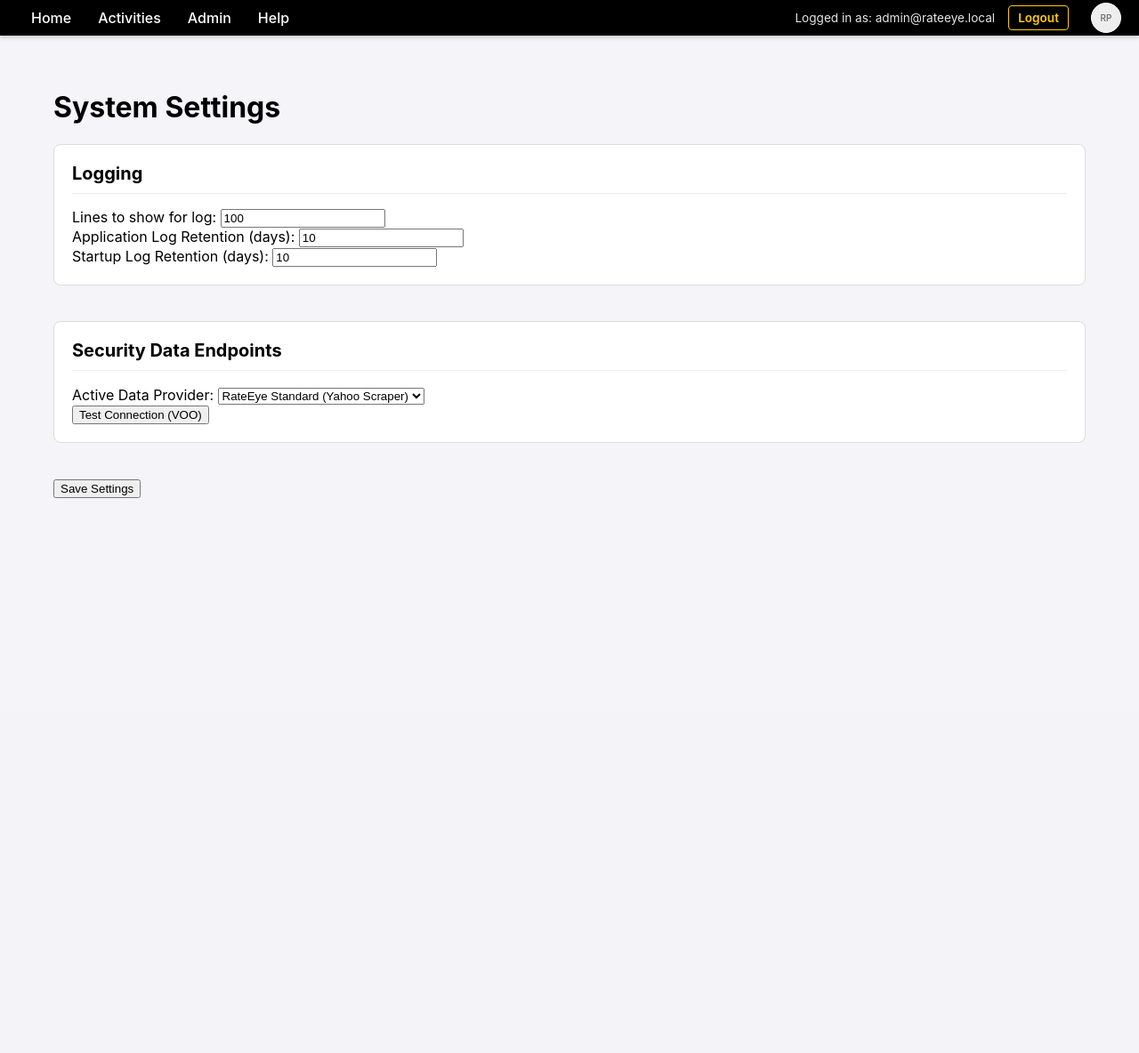
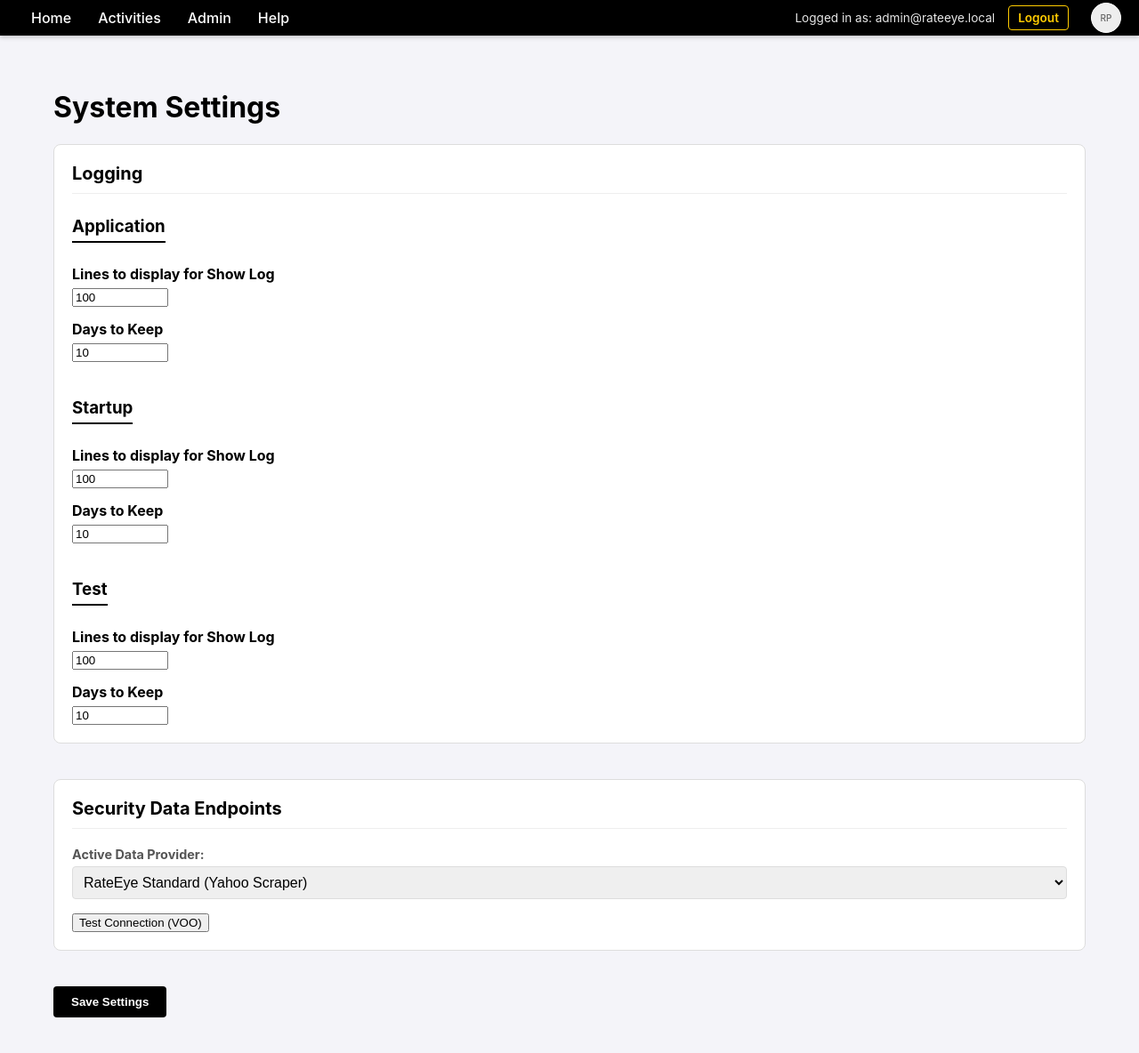
Before and after one commit to pjtallman/RateEye, a FastAPI app: page /settings/system in a window 1280 px wide. Shown: the whole page at 89% size. Before the commit the page ends 560 px from the top, so only its background shows below. Run offline with FastAPI, Linux system fonts and the light colour scheme; the visitor is signed in with stand-in values (Sample User, id 1).

Commit message:
System settings improvements

```diff
--- a/src/rateeye/locales/translations.json
+++ b/src/rateeye/locales/translations.json
@@ -25,9 +25,11 @@
         "msg_endpoint_ok": "Connection Successful! Received data for VOO.",
         "msg_endpoint_fail": "Connection Failed! The endpoint is not responding correctly.",
         "err_duplicate_symbol": "Security with this symbol already exists.",
-        "label_log_lines": "Lines to show for log:",
-        "label_app_log_retention": "Application Log Retention (days):",
-        "label_startup_log_retention": "Startup Log Retention (days):",
+        "heading_app_log": "Application",
+        "heading_startup_log": "Startup",
+        "heading_test_log": "Test",
+        "label_log_lines": "Lines to display for Show Log",
+        "label_log_retention": "Days to Keep",
         "btn_save": "Save",
         "btn_save_settings": "Save Settings",
         "btn_ok": "OK",
@@ -180,9 +182,11 @@
         "msg_endpoint_ok": "¡Conexión Exitosa! Se recibieron datos para VOO.",
         "msg_endpoint_fail": "¡Conexión Fallida! El punto final no responde correctamente.",
         "err_duplicate_symbol": "Ya existe un valor con este símbolo.",
-        "label_log_lines": "Líneas de registro a mostrar:",
-        "label_app_log_retention": "Retención del Registro de Aplicación (días):",
-        "label_startup_log_retention": "Retención del Registro de Inicio (días):",
+        "heading_app_log": "Registro de Aplicación",
+        "heading_startup_log": "Registro de Inicio",
+        "heading_test_log": "Registro de Pruebas Unitarias",
+        "label_log_lines": "Número de líneas para Ver Registro",
+        "label_log_retention": "Días a Guardar",
         "btn_save": "Guardar",
         "btn_save_settings": "Guardar Configuración",
         "btn_ok": "Aceptar",
--- a/src/rateeye/main.py
+++ b/src/rateeye/main.py
@@ -81,16 +81,22 @@ def rotate_logs():
 def cleanup_logs(db: Session):
     """Deletes old log archives based on system retention settings."""
     if IS_TESTING: return
-    app_days = int(get_system_setting(db, "app_log_retention", "10"))
-    start_days = int(get_system_setting(db, "startup_log_retention", "10"))
+    retention_map = {
+        "RateEye.log": "app_log_retention",
+        "startup.log": "startup_log_retention",
+        "test_RateEye.log": "test_log_retention"
+    }
     now = datetime.now()
     for filename in os.listdir(LOG_DIR):
         if not filename.endswith(".log") or "_" not in filename: continue
         try:
-            date_str = filename.split("_")[0]
+            date_str, suffix = filename.split("_", 1)
+            setting_name = retention_map.get(suffix)
+            if not setting_name: continue
+
+            days = int(get_system_setting(db, setting_name, "10"))
             file_date = datetime.strptime(date_str, "%Y%m%d")
-            diff = (now - file_date).days
-            if ("RateEye.log" in filename and diff >= app_days) or ("startup.log" in filename and diff >= start_days):
+            if (now - file_date).days >= days:
                 os.remove(os.path.join(LOG_DIR, filename))
                 logger.info(f"Deleted old log: {filename}")
         except Exception as e: logger.error(f"Error cleaning {filename}: {e}")
@@ -376,8 +382,9 @@ async def system_export(filename: str = Form(...), include_logging: bool = Form(
     export_payload = {"metadata": {"type": "system_config", "version": get_system_setting(db, "version", "unknown"), "timestamp": datetime.now().isoformat()}}
     settings_data = {}
     if include_logging:
-        s = db.query(SystemSetting).filter(SystemSetting.name == "log_lines").first()
-        if s: settings_data["log_lines"] = s.value
+        for k in ["app_log_lines", "app_log_retention", "startup_log_lines", "startup_log_retention", "test_log_lines", "test_log_retention"]:
+            s = db.query(SystemSetting).filter(SystemSetting.name == k).first()
+            if s: settings_data[k] = s.value
     if include_endpoints:
         for k in ["security_data_endpoint", "security_data_api_key"]:
             s = db.query(SystemSetting).filter(SystemSetting.name == k).first()
@@ -435,9 +442,12 @@ async def system_import(file: UploadFile = File(...), include_logging: bool = Fo
         if data.get("metadata", {}).get("type") != "system_config": raise Exception("Invalid file type")
         if "system_settings" in data:
             s_data = data["system_settings"]
-            if include_logging and "log_lines" in s_data:
-                s = db.query(SystemSetting).filter(SystemSetting.name == "log_lines").first()
-                if s: s.value = s_data["log_lines"]
+            if include_logging:
+                for k in ["app_log_lines", "app_log_retention", "startup_log_lines", "startup_log_retention", "test_log_lines", "test_log_retention"]:
+                    if k in s_data:
+                        s = db.query(SystemSetting).filter(SystemSetting.name == k).first()
+                        if s: s.value = s_data[k]
+                        else: db.add(SystemSetting(name=k, value=s_data[k], is_system=True))
             if include_endpoints:
                 for k in ["security_data_endpoint", "security_data_api_key"]:
                     if k in s_data:
@@ -497,27 +507,47 @@ async def upload_photo(file: UploadFile = File(...), user: User = Depends(login_
 async def system_settings_page(request: Request, accept_language: str = Header(None), user: User = Depends(check_page_permission), db: Session = Depends(get_db)):
     t = get_text(accept_language)
     return templates.TemplateResponse(request, "system_settings.html", {
-        "t": t, "line_count": get_system_setting(db, "log_lines", "100"), "user": user,
+        "t": t, "user": user,
+        "app_log_lines": get_system_setting(db, "app_log_lines", "100"),
         "app_log_retention": get_system_setting(db, "app_log_retention", "10"),
+        "startup_log_lines": get_system_setting(db, "startup_log_lines", "100"),
         "startup_log_retention": get_system_setting(db, "startup_log_retention", "10"),
+        "test_log_lines": get_system_setting(db, "test_log_lines", "100"),
+        "test_log_retention": get_system_setting(db, "test_log_retention", "10"),
         "active_endpoint": get_system_setting(db, "security_data_endpoint", "yahoo"),
         "active_key": get_system_setting(db, "security_data_api_key", "")
     })
 
 @app.post("/settings/system", tags=[PageType.SETTINGS])
-async def save_system_settings(log_lines: str = Form(...), app_log_retention: str = Form("10"), startup_log_retention: str = Form("10"), security_data_endpoint: str = Form("yahoo"), api_key: str = Form(""), user: User = Depends(login_required), db: Session = Depends(get_db)):
-    for n, v in {"log_lines": log_lines, "app_log_retention": app_log_retention, "startup_log_retention": startup_log_retention, "security_data_endpoint": security_data_endpoint, "security_data_api_key": api_key}.items():
+async def save_system_settings(
+    app_log_lines: str = Form("100"), app_log_retention: str = Form("10"),
+    startup_log_lines: str = Form("100"), startup_log_retention: str = Form("10"),
+    test_log_lines: str = Form("100"), test_log_retention: str = Form("10"),
+    security_data_endpoint: str = Form("yahoo"), api_key: str = Form(""),
+    user: User = Depends(login_required), db: Session = Depends(get_db)
+):
+    settings = {
+        "app_log_lines": app_log_lines, "app_log_retention": app_log_retention,
+        "startup_log_lines": startup_log_lines, "startup_log_retention": startup_log_retention,
+        "test_log_lines": test_log_lines, "test_log_retention": test_log_retention,
+        "security_data_endpoint": security_data_endpoint, "security_data_api_key": api_key
+    }
+    for n, v in settings.items():
         s = db.query(SystemSetting).filter(SystemSetting.name == n).first()
         if s: s.value = v
         else: db.add(SystemSetting(name=n, value=v, is_system=True))
     db.commit(); return RedirectResponse(url="/settings/system", status_code=303)
 
 @app.get("/show-log", response_class=PlainTextResponse, tags=[PageType.INFO])
-async def show_log(db: Session = Depends(get_db)):
-    if os.path.exists(ACTIVE_LOG):
-        with open(ACTIVE_LOG, "r") as f:
-            return "".join(f.readlines()[-int(get_system_setting(db, "log_lines", "100")):])
-    return "Log not found"
+async def show_log(type: str = "app", db: Session = Depends(get_db)):
+    log_map = {"app": (ACTIVE_LOG, "app_log_lines"), "startup": (STARTUP_LOG, "startup_log_lines"), "test": (os.path.join(LOG_DIR, "test_RateEye.log"), "test_log_lines")}
+    path, setting = log_map.get(type, (ACTIVE_LOG, "app_log_lines"))
+    if os.path.exists(path):
+        with open(path, "r") as f:
+            lines = f.readlines()
+            count = int(get_system_setting(db, setting, "100"))
+            return "".join(lines[-count:])
+    return f"Log file not found: {path}"
 
 @app.get("/about", response_class=HTMLResponse, tags=[PageType.INFO])
 async def about_page(request: Request, accept_language: str = Header(None), db: Session = Depends(get_db), user: Optional[User] = Depends(get_current_user)):
--- a/src/rateeye/static/css/style.css
+++ b/src/rateeye/static/css/style.css
@@ -197,3 +197,38 @@ body {
     padding-bottom: 10px;
     font-size: 1.25em;
 }
+
+.form-group {
+    margin-bottom: 15px;
+    display: flex;
+    flex-direction: column;
+}
+
+.form-group label {
+    display: block;
+    margin-bottom: 5px;
+    font-weight: 500;
+    color: #555;
+    font-size: 0.9em;
+}
+
+.form-group input, .form-group select {
+    padding: 8px;
+    border: 1px solid #ddd;
+    border-radius: 4px;
+    font-size: 1em;
+}
+
+.btn-save-settings {
+    background-color: #000;
+    color: #fff;
+    padding: 10px 20px;
+    border: none;
+    border-radius: 4px;
+    cursor: pointer;
+    font-weight: 600;
+}
+
+.btn-save-settings:hover {
+    background-color: #333;
+}
--- a/src/rateeye/templates/system_settings.html
+++ b/src/rateeye/templates/system_settings.html
@@ -9,27 +9,62 @@
     <form action="/settings/system" method="post">
         <!-- Log Settings -->
         <div class="settings-section">
-            <h2>Logging</h2>
-            <div class="form-group">
-                <label for="log_lines">{{ t.label_log_lines }}</label>
-                <input type="number" id="log_lines" name="log_lines" value="{{ line_count }}">
-            </div>
-            <div class="form-group">
-                <label for="app_log_retention">{{ t.label_app_log_retention }}</label>
-                <input type="number" id="app_log_retention" name="app_log_retention" value="{{ app_log_retention }}">
-            </div>
-            <div class="form-group">
-                <label for="startup_log_retention">{{ t.label_startup_log_retention }}</label>
-                <input type="number" id="startup_log_retention" name="startup_log_retention" value="{{ startup_log_retention }}">
+            <h2 style="margin-bottom: 25px;">Logging</h2>
+
+            <div style="display: flex; flex-direction: column; gap: 40px;">
+                <!-- Application Log Sub-section -->
+                <div class="log-sub-section">
+                    <h3 style="margin: 0 0 15px 0; border-bottom: 2px solid #000; padding-bottom: 5px; display: inline-block;">{{ t.heading_app_log }}</h3>
+                    <div style="display: flex; flex-direction: column; gap: 15px; margin-top: 10px;">
+                        <div>
+                            <label for="app_log_lines" style="display: block; font-weight: bold; margin-bottom: 5px;">{{ t.label_log_lines }}</label>
+                            <input type="number" id="app_log_lines" name="app_log_lines" value="{{ app_log_lines }}" style="width: 100px;">
+                        </div>
+                        <div>
+                            <label for="app_log_retention" style="display: block; font-weight: bold; margin-bottom: 5px;">{{ t.label_log_retention }}</label>
+                            <input type="number" id="app_log_retention" name="app_log_retention" value="{{ app_log_retention }}" min="1" max="31" style="width: 100px;">
+                        </div>
+                    </div>
+                </div>
+
+                <!-- Startup Log Sub-section -->
+                <div class="log-sub-section">
+                    <h3 style="margin: 0 0 15px 0; border-bottom: 2px solid #000; padding-bottom: 5px; display: inline-block;">{{ t.heading_startup_log }}</h3>
+                    <div style="display: flex; flex-direction: column; gap: 15px; margin-top: 10px;">
+                        <div>
+                            <label for="startup_log_lines" style="display: block; font-weight: bold; margin-bottom: 5px;">{{ t.label_log_lines }}</label>
+                            <input type="number" id="startup_log_lines" name="startup_log_lines" value="{{ startup_log_lines }}" style="width: 100px;">
+                        </div>
+                        <div>
+                            <label for="startup_log_retention" style="display: block; font-weight: bold; margin-bottom: 5px;">{{ t.label_log_retention }}</label>
+                            <input type="number" id="startup_log_retention" name="startup_log_retention" value="{{ startup_log_retention }}" min="1" max="31" style="width: 100px;">
+                        </div>
+                    </div>
+                </div>
+
+                <!-- Unit Test Log Sub-section -->
+                <div class="log-sub-section">
+                    <h3 style="margin: 0 0 15px 0; border-bottom: 2px solid #000; padding-bottom: 5px; display: inline-block;">{{ t.heading_test_log }}</h3>
+                    <div style="display: flex; flex-direction: column; gap: 15px; margin-top: 10px;">
+                        <div>
+                            <label for="test_log_lines" style="display: block; font-weight: bold; margin-bottom: 5px;">{{ t.label_log_lines }}</label>
+                            <input type="number" id="test_log_lines" name="test_log_lines" value="{{ test_log_lines }}" style="width: 100px;">
+                        </div>
+                        <div>
+                            <label for="test_log_retention" style="display: block; font-weight: bold; margin-bottom: 5px;">{{ t.label_log_retention }}</label>
+                            <input type="number" id="test_log_retention" name="test_log_retention" value="{{ test_log_retention }}" min="1" max="31" style="width: 100px;">
+                        </div>
+                    </div>
+                </div>
             </div>
         </div>
 
         <!-- Security Data Endpoints -->
         <div class="settings-section">
-            <h2>{{ t.heading_security_endpoints }}</h2>
+            <h2 style="margin-bottom: 20px;">{{ t.heading_security_endpoints }}</h2>
 
             <div class="form-group">
-                <label for="security_data_endpoint">{{ t.label_active_endpoint }}</label>
+                <label for="security_data_endpoint" style="display: block; font-weight: bold; margin-bottom: 5px;">{{ t.label_active_endpoint }}</label>
                 <select id="security_data_endpoint" name="security_data_endpoint" onchange="toggleApiKey()">
                     <option value="yahoo" {% if active_endpoint == 'yahoo' %}selected{% endif %}>RateEye Standard (Yahoo Scraper)</option>
                     <option value="finnhub" {% if active_endpoint == 'finnhub' %}selected{% endif %}>Finnhub API</option>
@@ -39,7 +74,7 @@
 
             <div id="api-key-group" class="form-group" style="display: none;">
                 <div class="label-row">
-                    <label for="api_key">API Key</label>
+                    <label for="api_key" style="display: block; font-weight: bold; margin-bottom: 5px;">API Key</label>
                     <button type="button" class="help-icon-btn" onclick="showHelp()" title="How to get an API Key">
                         <svg xmlns="http://www.w3.org/2000/svg" width="18" height="18" viewBox="0 0 24 24" fill="none" stroke="currentColor" stroke-width="2" stroke-linecap="round" stroke-linejoin="round"><circle cx="12" cy="12" r="10"></circle><path d="M9.09 9a3 3 0 0 1 5.83 1c0 2-3 3-3 3"></path><line x1="12" y1="17" x2="12.01" y2="17"></line></svg>
                     </button>
```
Also changed, not shown: src/rateeye/database.py (+12 -14 lines), src/rateeye/i18n.py (+5 -4 lines).
